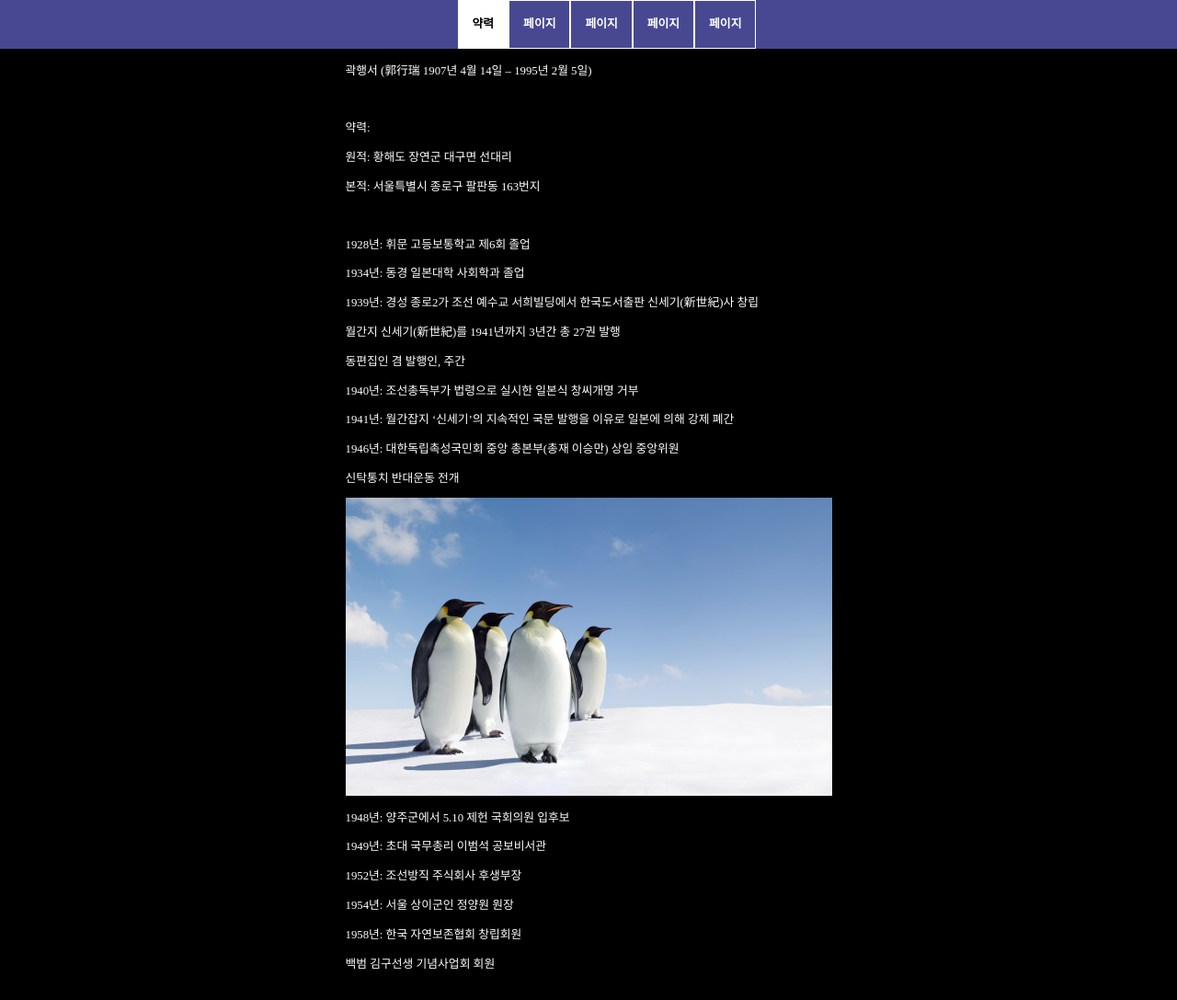
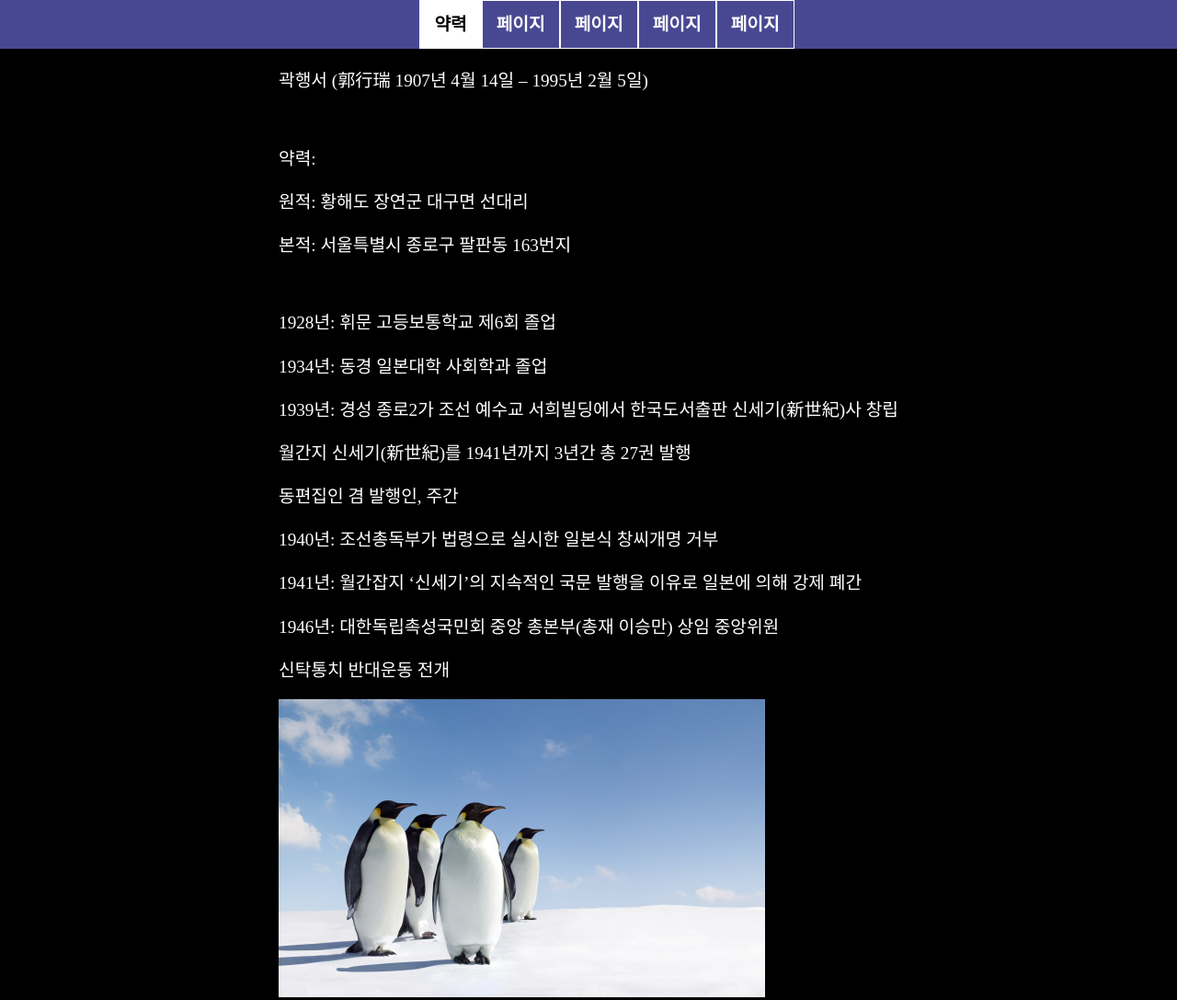
Before and after one commit to JaeHoKwak1/grampswebsite, a plain HTML site: page index.html in a window 1280 px wide. Shown: the top 1087 px of the page at 92% size. Drawn offline with Linux system fonts and the light colour scheme.

Commit message:
Update index.css

```diff
--- a/css/index.css
+++ b/css/index.css
@@ -26,7 +26,7 @@ img {
 }
 
 p {
-	font-size: 1vw;
+	font-size: 1.5vw;
 };
 
 
@@ -34,7 +34,6 @@ p {
 
 nav{
 	width: 100%;
-	height: 53px;
 	background: rgba(45, 45, 45, .8);
 	border-top: 1px solid rgba(255, 255, 255, .2);
 	border-bottom: 1px solid rgba(255, 255, 255, .2);
@@ -61,7 +60,7 @@ nav ul li a{
 	transition: 0.6s ease;
 	display: block;
 	line-height: 51px;
-	font-size: 1vw;
+	font-size: 1.5vw;
 	font-weight: bold;
 }
 
```
